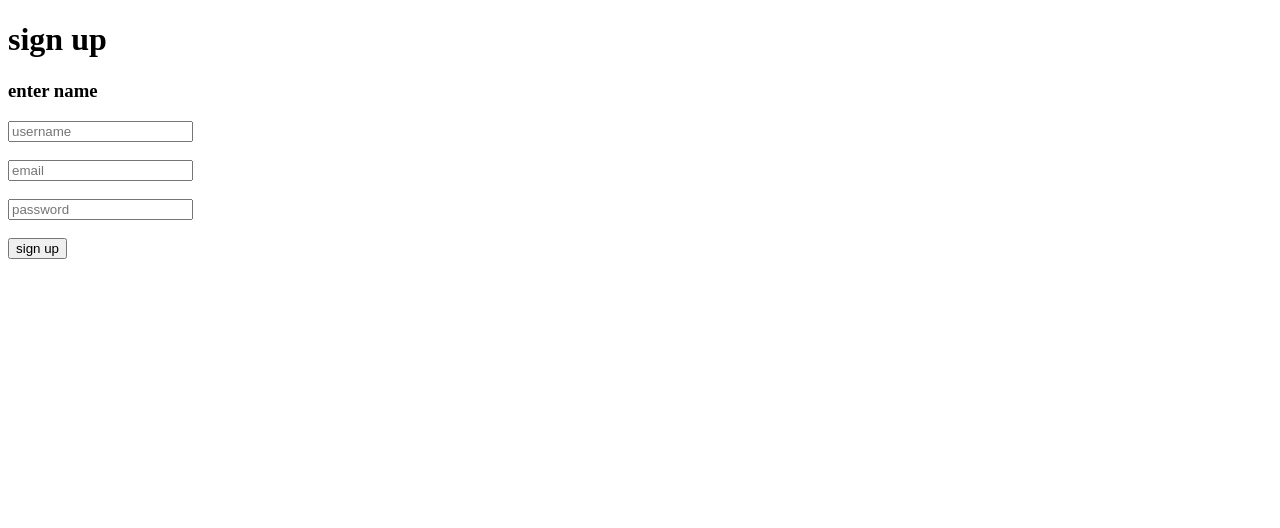
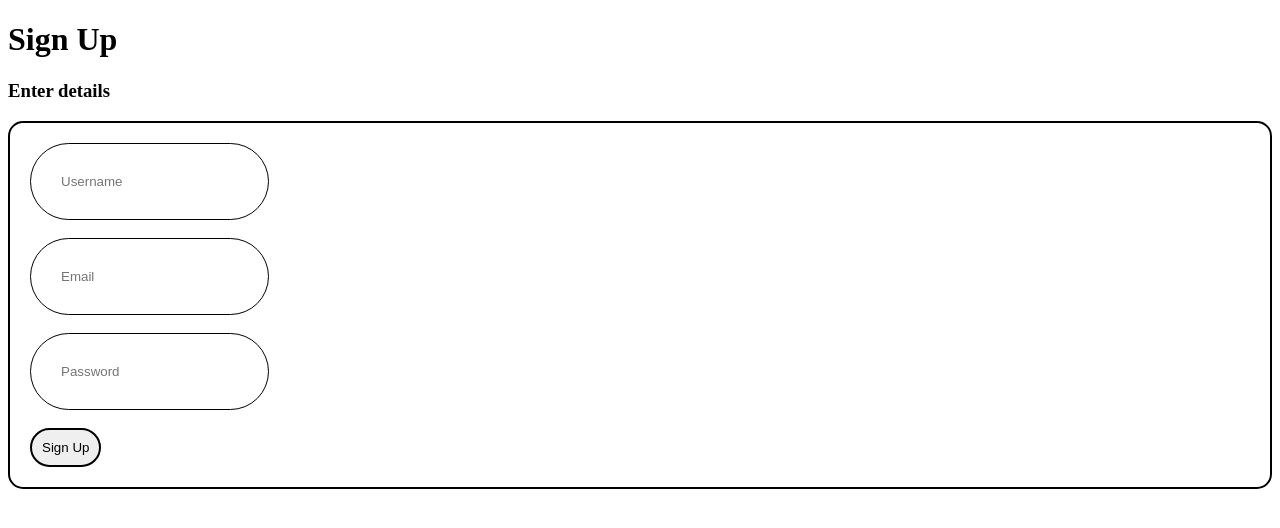
Before and after one commit to da-scripter12/a-website, a website: page sign_up.html in a window 1280 px wide. Drawn offline with Linux system fonts and the light colour scheme.

Commit message:
Revise sign up form with improved structure and styles

```diff
--- a/sign_up.html
+++ b/sign_up.html
@@ -2,20 +2,47 @@
 <html>
 
 <head>
-    <title>sign up page</title>
-    <style rel="stylesheet" href="styleing.css"></style>
+    <title>Sign Up Page</title>
+    <link rel="stylesheet" href="styleing.css">
 </head>
 
 <body>
-    <h1 id="main">sign up </h1>
-    <h3>enter name</h3>
-    <form class="sign-up">
-        <input type="text" , placeholder="username" ,><br><br>
-        <input type="email" , placeholder="email" ,><br><br>
-        <input type="password" , placeholder="password"><BR><BR>
-        <a href="index.html"><button type="button">sign up</button></a>
+
+    <h1 id="main">Sign Up</h1>
+    <h3>Enter details</h3>
+
+    <form class="sign-up" action="/register" method="POST">
+
+        <input
+            type="text"
+            name="username"
+            placeholder="Username"
+            required
+        >
+        <br><br>
+
+        <input
+            type="email"
+            name="email"
+            placeholder="Email"
+            required
+        >
+        <br><br>
+
+        <input
+            type="password"
+            name="password"
+            placeholder="Password"
+            required
+        >
+        <br><br>
+
+        <button type="submit">Sign Up</button>
+
     </form>
+
     <script src="code.js"></script>
+
 </body>
 
 </html>
```
